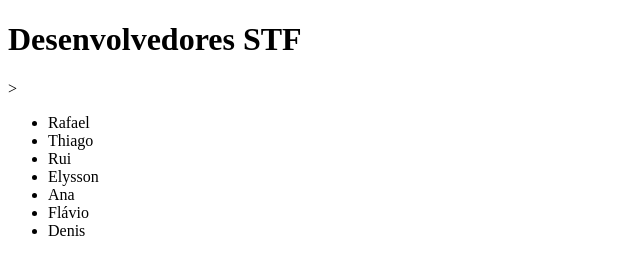
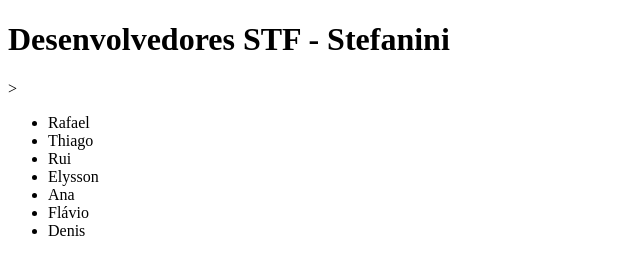
Before and after one commit to DenisB405/git-treinamento, a plain HTML site: page index.html in a window 1280 px wide. Shown: the whole page, without its empty margins (0-640 px from the left). Drawn offline with Linux system fonts and the light colour scheme.

Commit message:
Completando o título de <h1> com Stefanini

```diff
--- a/index.html
+++ b/index.html
@@ -4,7 +4,7 @@
         <title>Basic Web Page</title>
     </head>
     <body>
-        <h1>Desenvolvedores STF</h1>>
+        <h1>Desenvolvedores STF - Stefanini</h1>>
         <ul>
             <li>Rafael</li>
             <li>Thiago</li>
```
